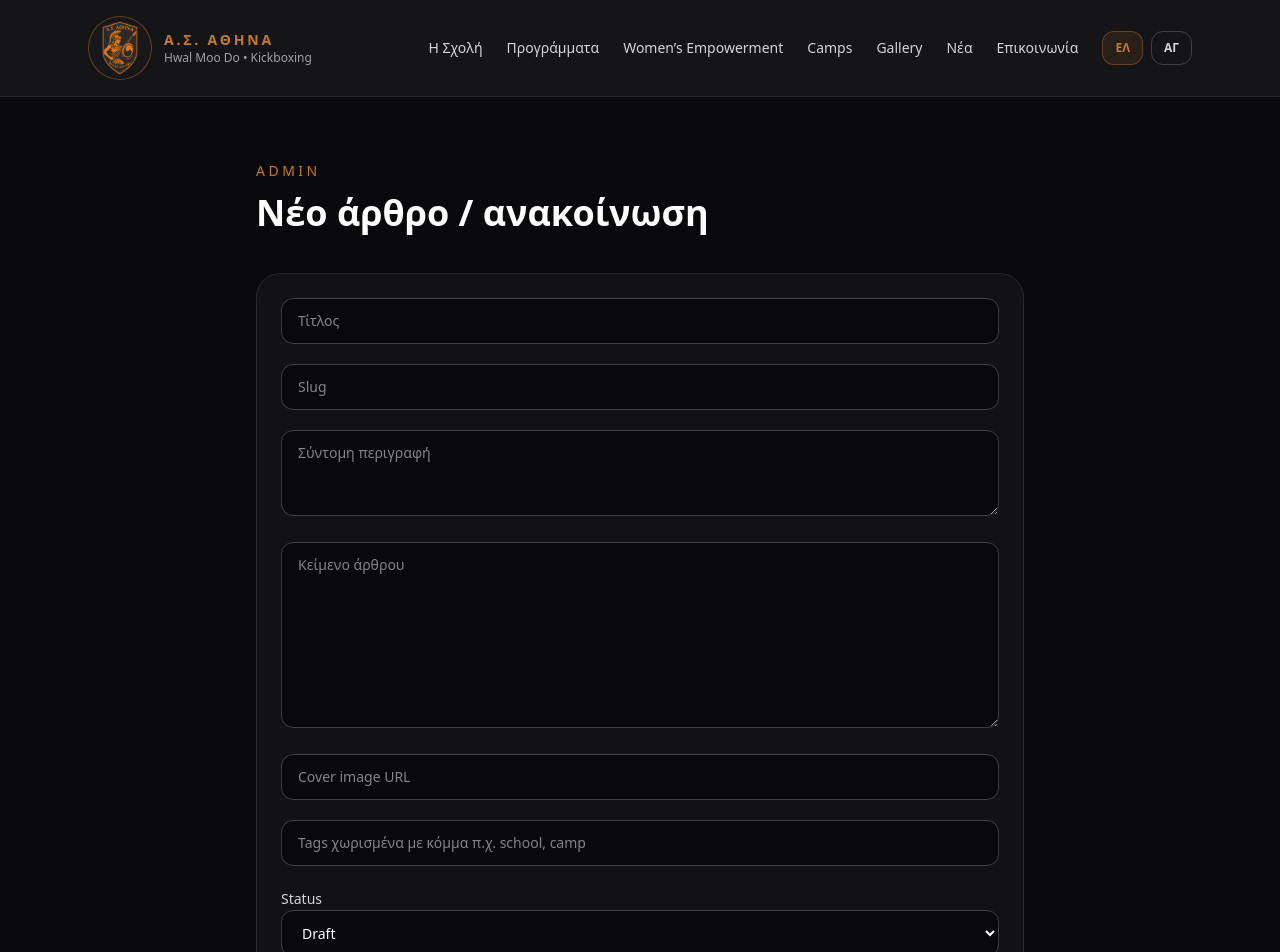
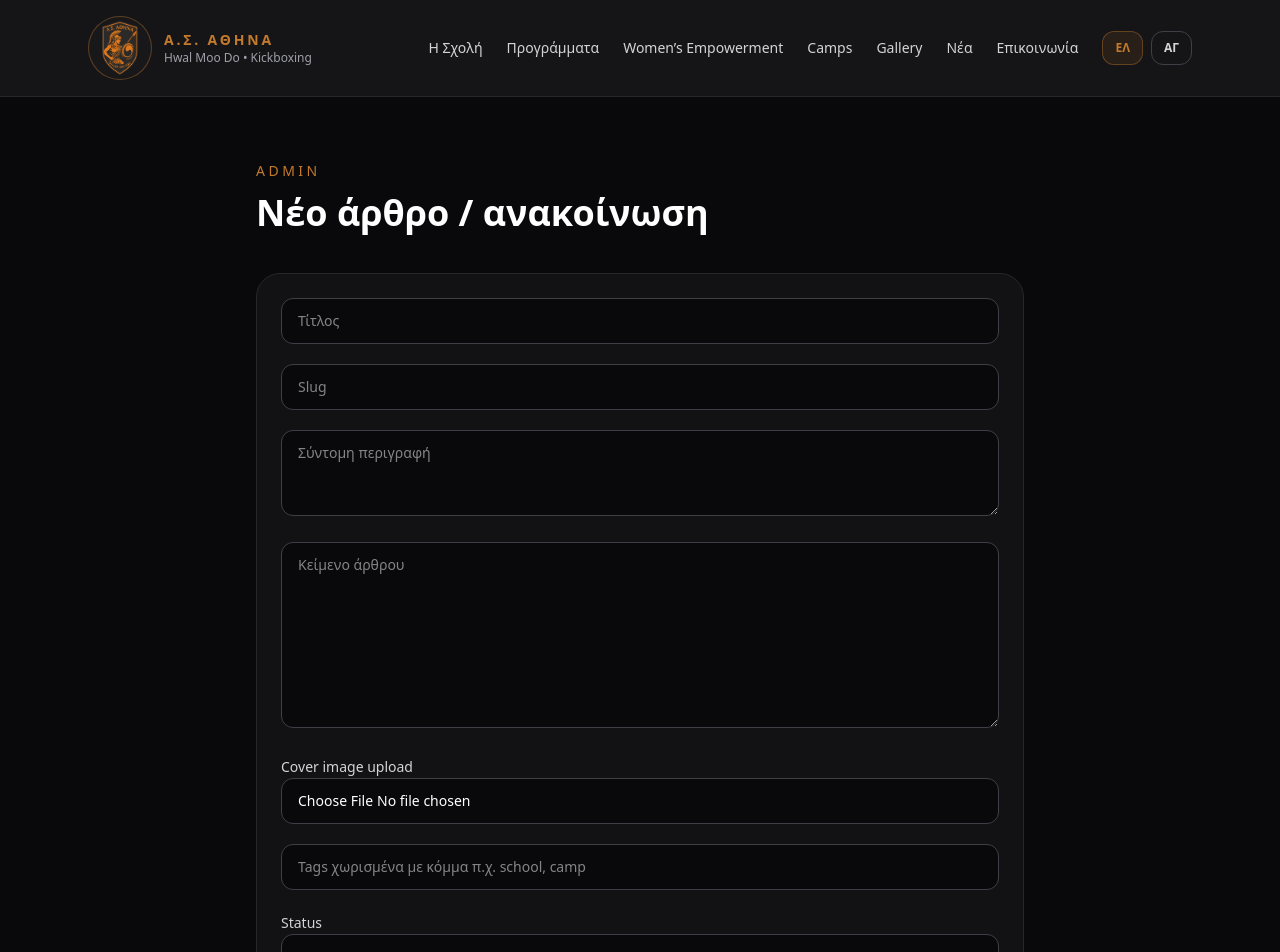
Before and after one commit to gantzoulis/athina-ac-site, a Next.js app: page /admin/news/new in a window 1280 px wide. Shown: the top 952 px of the page. Built offline with nearby package versions, Linux system fonts and the light colour scheme; no server answers; sample sign-in values are in the browser's storage.

Commit message:
News - Upload to Cloudinary

```diff
--- a/app/admin/news/new/page.tsx
+++ b/app/admin/news/new/page.tsx
@@ -30,6 +30,40 @@ export default function NewNewsPage() {
   const [status, setStatus] = useState<"draft" | "published">("draft");
   const [saving, setSaving] = useState(false);
   const [message, setMessage] = useState("");
+  const [coverImageFile, setCoverImageFile] = useState<File | null>(null);
+  const [uploadingImage, setUploadingImage] = useState(false);
+
+  async function uploadCoverImage(file: File) {
+    const cloudName = process.env.NEXT_PUBLIC_CLOUDINARY_CLOUD_NAME;
+    const uploadPreset = process.env.NEXT_PUBLIC_CLOUDINARY_UPLOAD_PRESET;
+
+    if (!cloudName || !uploadPreset) {
+      throw new Error("Cloudinary config is missing.");
+    }
+
+    const formData = new FormData();
+
+    formData.append("file", file);
+    formData.append("upload_preset", uploadPreset);
+
+    const response = await fetch(
+      `https://api.cloudinary.com/v1_1/${cloudName}/image/upload`,
+      {
+        method: "POST",
+        body: formData,
+      }
+    );
+
+    const data = await response.json();
+
+    if (!response.ok) {
+      console.error("Cloudinary upload error:", data);
+      throw new Error("Image upload failed.");
+    }
+
+    return String(data.secure_url);
+  }
+
 
   async function handleSave(e: React.FormEvent) {
     e.preventDefault();
@@ -39,12 +73,20 @@ export default function NewNewsPage() {
     try {
       const finalSlug = slug || createSlug(title);
 
+      let finalCoverImageUrl = coverImageUrl;
+
+      if (coverImageFile) {
+        setUploadingImage(true);
+        finalCoverImageUrl = await uploadCoverImage(coverImageFile);
+        setUploadingImage(false);
+      }
+
       await addDoc(collection(db, "news"), {
         title,
         slug: finalSlug,
         excerpt,
         content,
-        coverImageUrl,
+        coverImageUrl:finalCoverImageUrl,
         tags: tags
           .split(",")
           .map((tag) => tag.trim())
@@ -66,7 +108,8 @@ export default function NewNewsPage() {
       setSlug("");
       setExcerpt("");
       setContent("");
-      setCoverImageUrl("");
+      //setCoverImageUrl("");
+      setCoverImageFile(null);
       setTags("");
       setStatus("draft");
     } catch (error) {
@@ -128,12 +171,21 @@ export default function NewNewsPage() {
             className="w-full rounded-xl border border-zinc-700 bg-zinc-950 px-4 py-3 text-sm"
           />
 
-          <input
-            value={coverImageUrl}
-            onChange={(e) => setCoverImageUrl(e.target.value)}
-            placeholder="Cover image URL"
-            className="w-full rounded-xl border border-zinc-700 bg-zinc-950 px-4 py-3 text-sm"
-          />
+          <div className="space-y-2">
+            <label className="text-sm font-medium text-zinc-300">
+              Cover image upload
+            </label>
+
+            <input
+              type="file"
+              accept="image/*"
+              placeholder="Ανέβασμα Αρχείου"
+              onChange={(e) => {
+                setCoverImageFile(e.target.files?.[0] ?? null);
+              }}
+              className="w-full rounded-xl border border-zinc-700 bg-zinc-950 px-4 py-3 text-sm"
+            />
+          </div>
 
           <input
             value={tags}
@@ -165,10 +217,10 @@ export default function NewNewsPage() {
 
           <button
             type="submit"
-            disabled={saving}
+            disabled={saving || uploadingImage}
             className="w-full rounded-2xl bg-white px-5 py-3 font-semibold text-zinc-950 transition hover:bg-zinc-200 disabled:opacity-60"
           >
-            {saving ? "Αποθήκευση..." : "Αποθήκευση"}
+            {saving || uploadingImage ? "Αποθήκευση..." : "Αποθήκευση"}
           </button>
 
           {message ? <p className="text-sm text-zinc-300">{message}</p> : null}
--- a/package.json
+++ b/package.json
@@ -9,8 +9,10 @@
     "lint": "eslint"
   },
   "dependencies": {
+    "cloudinary": "^2.10.0",
     "firebase": "^12.12.1",
     "next": "16.2.2",
+    "next-cloudinary": "^6.17.5",
     "react": "19.2.4",
     "react-dom": "19.2.4"
   },
```
Also changed, not shown: 1 other file (tests, documents, lock files or other folders).
